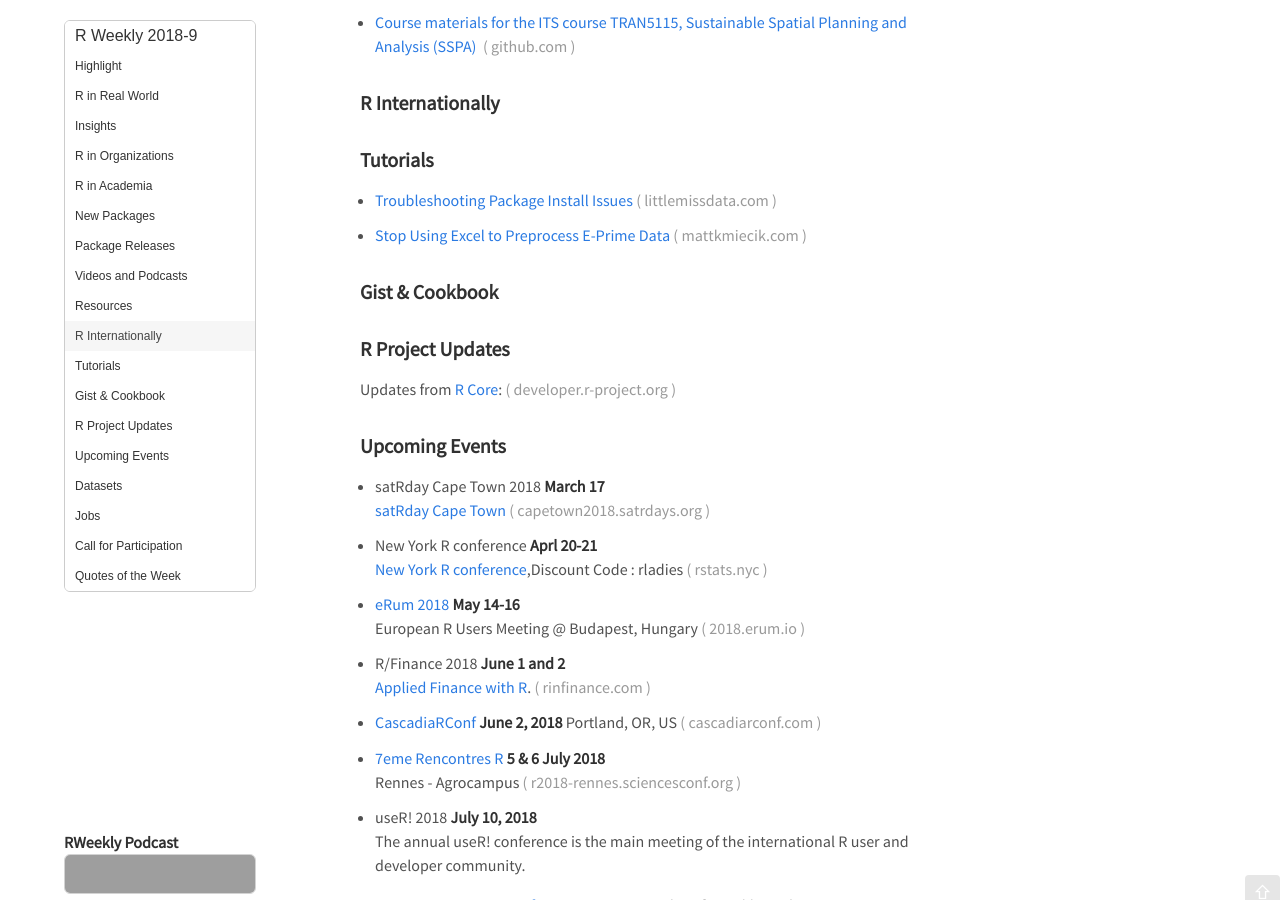
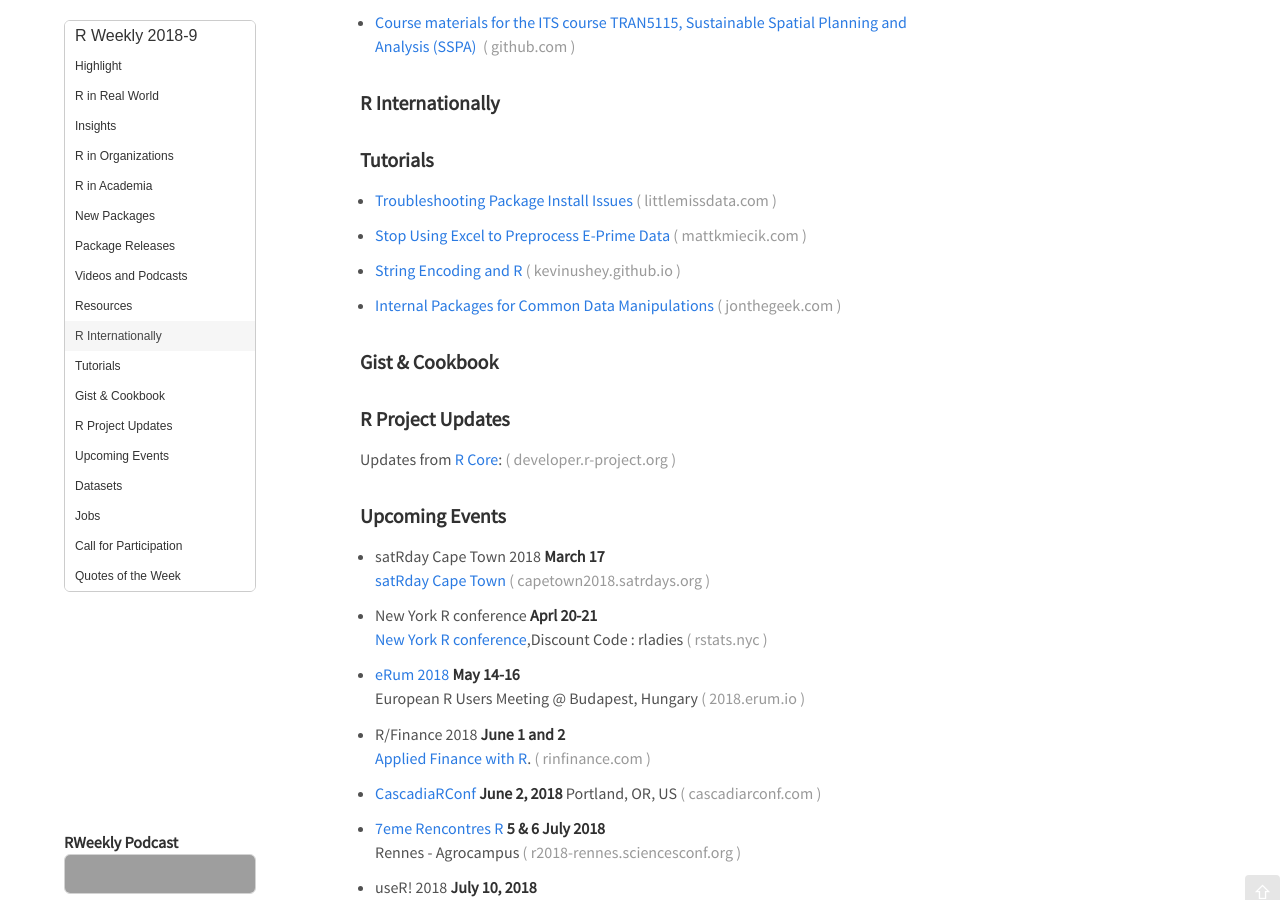
Before and after one commit to rweekly/rweekly.org, a Jekyll site: the page built from draft.md, in a window 1280 px wide and 900 px high, scrolled down 973 px. Built offline with Jekyll 4.4.1, drawn with Linux system fonts in a browser that asks for light colours; emoji names are drawn with the system emoji font; comment, search, counter and statistics services are not loaded; grey boxes are pictures that could not be loaded.

Commit message:
adding two tutorials (#223)

```diff
--- a/draft.md
+++ b/draft.md
@@ -73,7 +73,9 @@
 
 + [Stop Using Excel to Preprocess E-Prime Data](https://mattkmiecik.com/post-Stop-Using-Excel-to-Preprocess-E-Prime-Data.html)
 
++ [String Encoding and R](https://kevinushey.github.io/blog/2018/02/21/string-encoding-and-r/)
 
++ [Internal Packages for Common Data Manipulations](http://jonthegeek.com/2018/02/19/internal-packages-for-common-data-manipulations/)
 
 
 <!--<div class="post-more-begin"></div><div class="post-more-end"></div>-->
```
